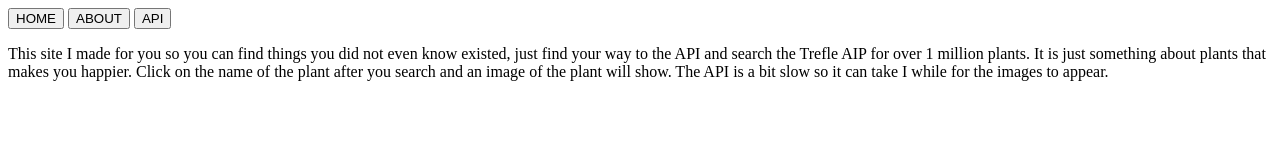
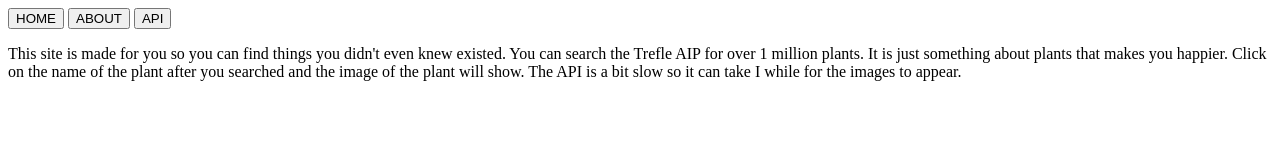
Before and after one commit to SaAlgervik/sandra-algervik-web-project, a website: page src/index.html in a window 1280 px wide. Drawn offline with nearby package versions, Linux system fonts and the light colour scheme; files that its build step writes are made by us from their sources; files whose address does not match are found by name.

Commit message:
Update index.html

```diff
--- a/src/index.html
+++ b/src/index.html
@@ -36,7 +36,7 @@
 
                 <div class="main_textSection">
                     <p id="home_text">
-                        This site I made for you so you can find things you did not even know existed, just find your way to the API and search the Trefle AIP for over 1 million plants. It is just something about plants that makes you happier. Click on the name of the plant after you search and an image of the plant will show. The API is a bit slow so it can take I while for the images to appear.
+                        This site is made for you so you can find things you didn't even knew existed. You can search the Trefle AIP for over 1 million plants. It is just something about plants that makes you happier. Click on the name of the plant after you searched and the image of the plant will show. The API is a bit slow so it can take I while for the images to appear.
                     </p>
                     <p id="about_text" >
                         The person who made this site is a girl born 1993, and her name is Sandra. The plan was to bring the thing she loved into the project she was working on. As you can see plants are that thing. Search on something you like or just write something random. When you do you will se plants from all over the world you by clicking one their name!
```
